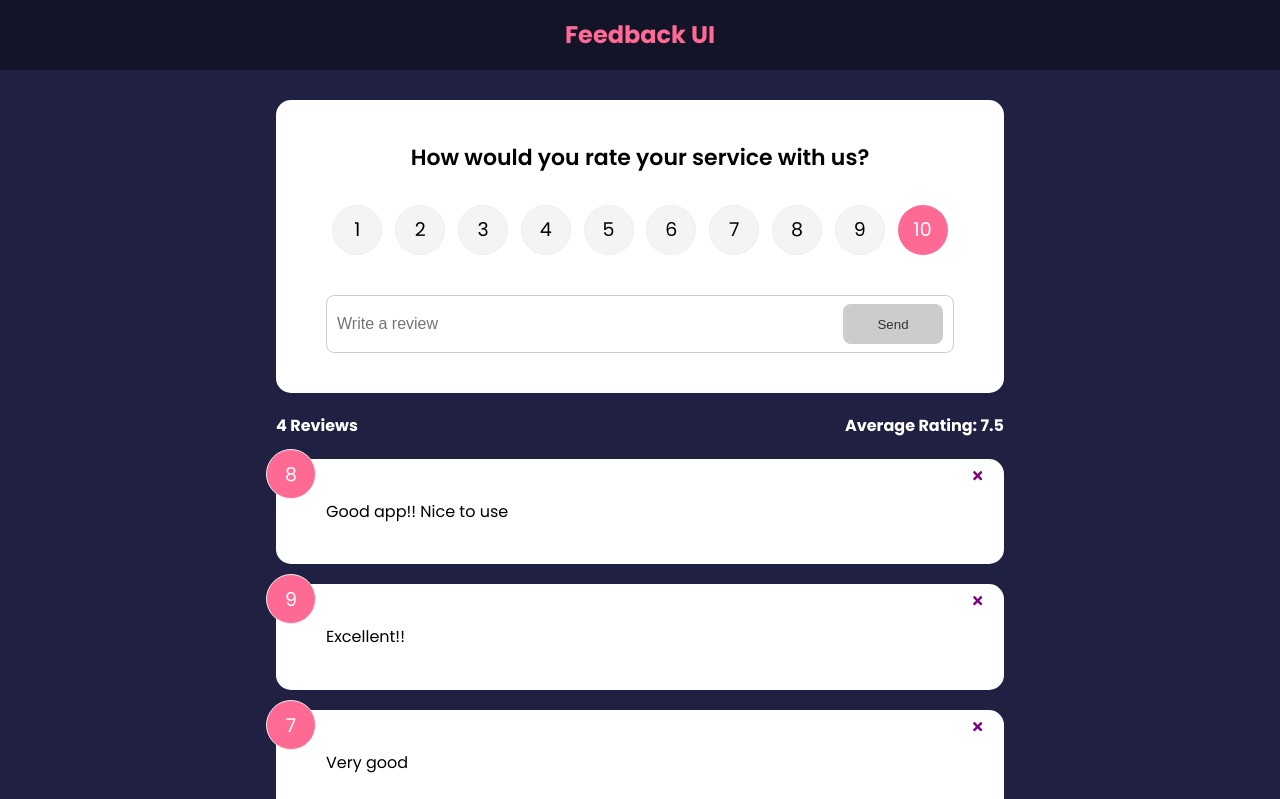
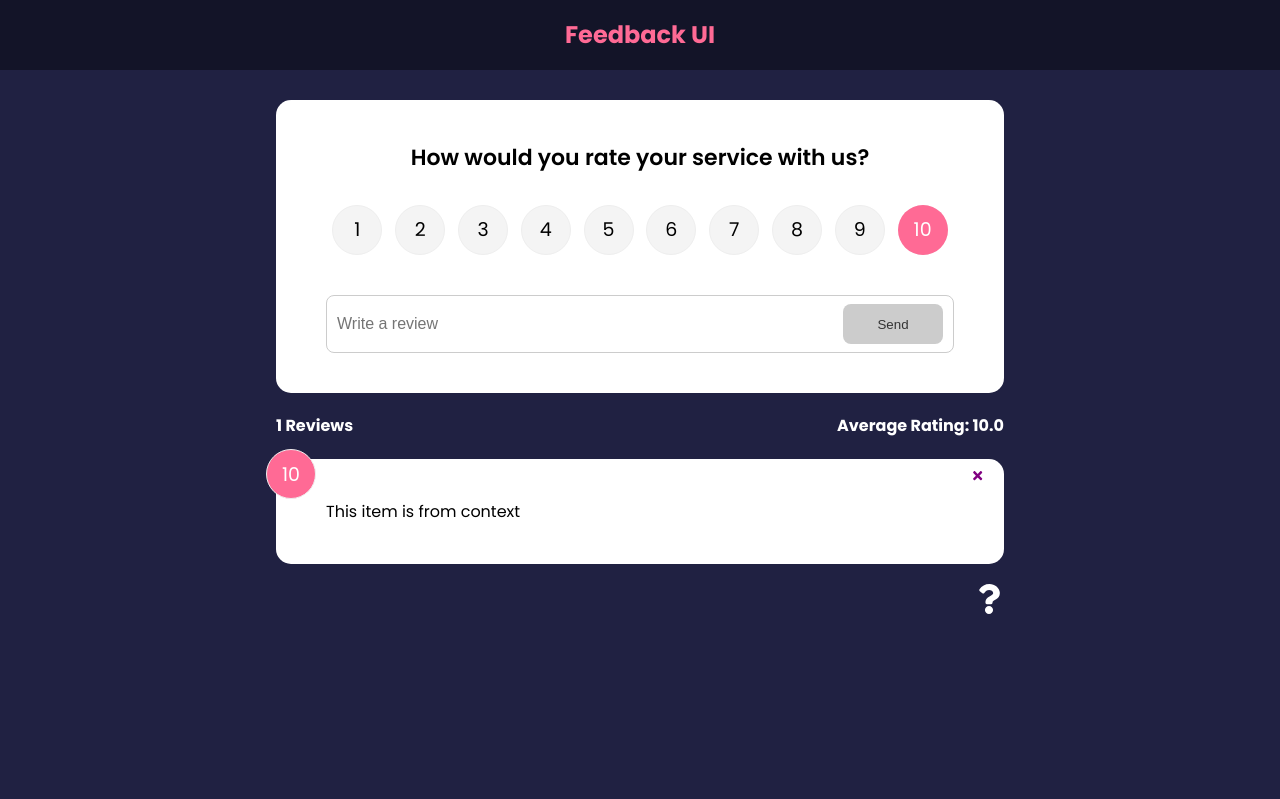
Before and after one commit to thphuc273/react, a React (Create React App) app in the folder feedback-app/: page / in a window 1280 px wide. Shown: the top 799 px of the page. Built offline with nearby package versions, Linux system fonts and the light colour scheme.

Commit message:
Get Global State With The useContext Hook

```diff
--- a/feedback-app/src/App.js
+++ b/feedback-app/src/App.js
@@ -36,9 +36,8 @@
         <Route exact path = '/' element = {
           <>
             <FeedbackForm handleAdd = {addFeedback}/>
-            <FeedbackStats feedback = {feedback}/>
-            <FeedbackList feedback = {feedback}
-            handleDelete = {deleteFeedback}/>
+            <FeedbackStats/>
+            <FeedbackList handleDelete = {deleteFeedback}/>
           </>
         }>
         </Route>
--- a/feedback-app/src/components/FeedbackList.jsx
+++ b/feedback-app/src/components/FeedbackList.jsx
@@ -1,8 +1,11 @@
 import {motion, AnimatePresence} from 'framer-motion'
 import FeedbackItem from "./FeedbackItem"
-import PropTypes from 'prop-types'
-function FeedbackList({feedback, handleDelete})
+import FeedbackContext from '../context/FeedbackContext'
+import { useContext } from 'react'
+
+function FeedbackList({handleDelete})
 {
+  const { feedback } = useContext(FeedbackContext)
 
   if(!feedback || feedback.length === 0)
     return <p>No feedback yet!</p>
@@ -37,13 +40,4 @@
   // )
 }
 
-FeedbackList.propTypes = {
-  feedback: PropTypes.arrayOf(
-    PropTypes.shape({
-      id: PropTypes.number.isRequired,
-      text: PropTypes.string.isRequired,
-      rating: PropTypes.number.isRequired
-    })
-  )
-}
 export default FeedbackList
--- a/feedback-app/src/components/FeedbackStats.jsx
+++ b/feedback-app/src/components/FeedbackStats.jsx
@@ -1,6 +1,10 @@
-import PropTypes from 'prop-types'
-function FeedbackStats({feedback})
+
+import FeedbackContext from '../context/FeedbackContext'
+import { useContext } from 'react'
+
+function FeedbackStats()
 {
+  const { feedback } = useContext(FeedbackContext)
     let average = feedback.reduce((acc, cur) =>
     {
         return acc + cur.rating
@@ -14,8 +18,4 @@
   )
 }
 
-FeedbackStats.propTypes = {
-    feedback: PropTypes.array.isRequired,
-}
-
 export default FeedbackStats
```
Also changed, not shown: 1 other file (tests, documents, lock files or other folders).
